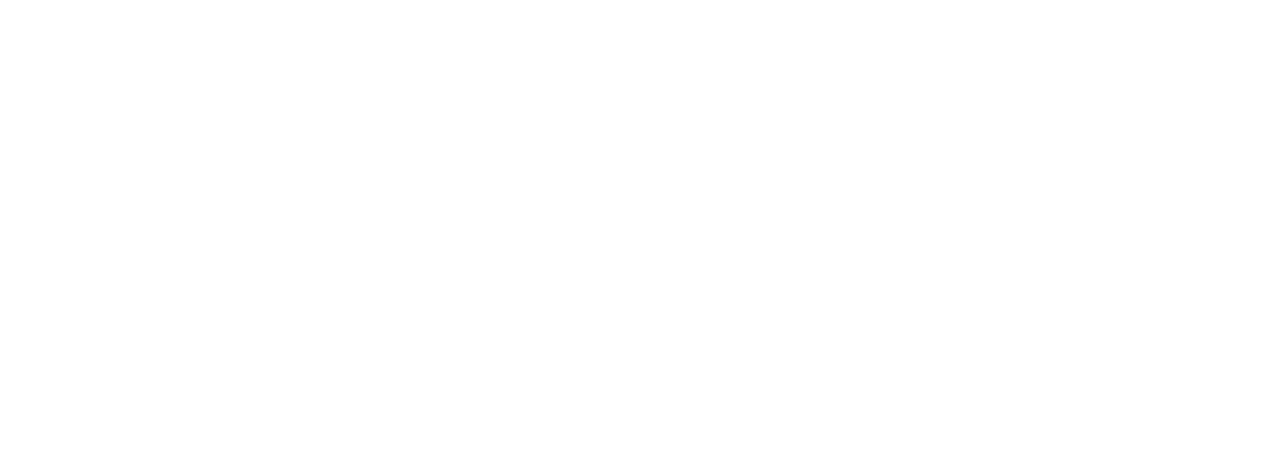
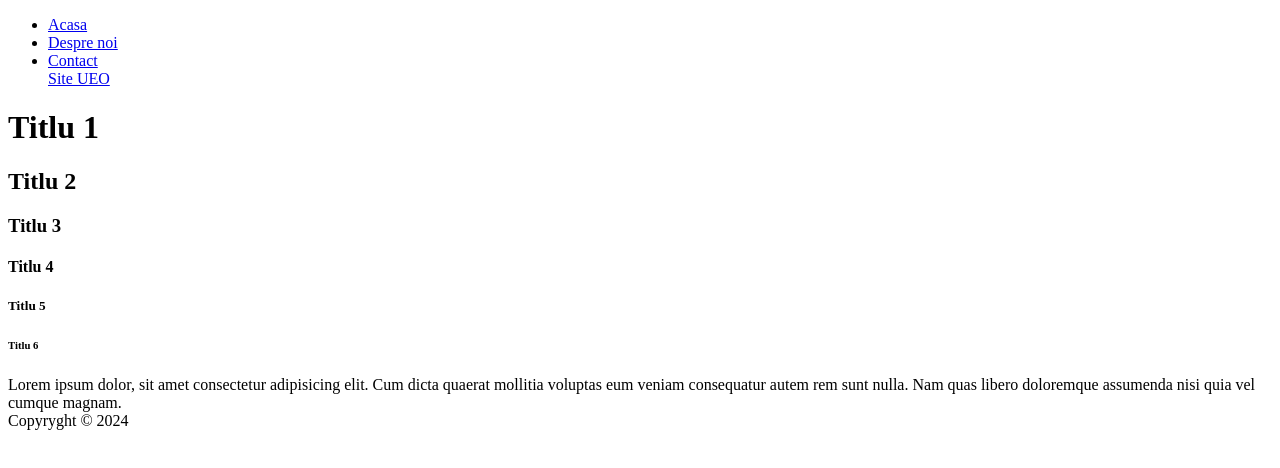
Before and after one commit to FiliPp03Cc/Curs1, a plain HTML site: page index.html in a window 1280 px wide. Drawn offline with Linux system fonts and the light colour scheme.

Commit message:
adaugare bara de navigare

```diff
--- a/index.html
+++ b/index.html
@@ -1,11 +1,53 @@
 <!DOCTYPE html>
 <html lang="en">
+
 <head>
+    <!-- Setul de caractere folosit -->
     <meta charset="UTF-8">
+    <!-- Meta date pentru browser si SEO -->
     <meta name="viewport" content="width=device-width, initial-scale=1.0">
+    <meta name="description" content="Descriere Curs 1">
+    <meta name="author" content="Filip">
+    <!-- Obligatoriu pentru fiecare HTML -->
     <title>Curs 1</title>
+    <!-- Adaugare fisiere externe de still CSS -->
+    <link rel="stylesheet" href="style.css">
 </head>
+
 <body>
+    <header>
+        <nav>
+            <ul>
+                <li>
+                    <a href="#">Acasa</a>
+                </li>
+                <li><a href="#">Despre noi</a> </li>
+                <li><a href="#">Contact</a></li>
+                <a href="http://emanuel.ro" target="_blank">Site UEO</a>
+            </ul>
+        </nav>
 
+        <h1>Titlu 1</h1>
+        <h2>Titlu 2</h2>
+        <h3>Titlu 3</h3>
+        <h4>Titlu 4</h4>
+        <h5>Titlu 5</h5>
+        <h6>Titlu 6</h6>
+    </header>
+    <main>
+        Lorem ipsum dolor, sit amet consectetur adipisicing elit. Cum dicta quaerat mollitia voluptas eum veniam
+        consequatur autem rem sunt nulla. Nam quas libero doloremque assumenda nisi quia vel cumque magnam.
+    </main>
+
+
+    <footer>
+        Copyryght &copy; 2024
+    </footer>
+
+
+
+    <!-- Adaugare fisiere externe de JS -->
+    <script src="script.js"></script>
 </body>
+
 </html>
```
